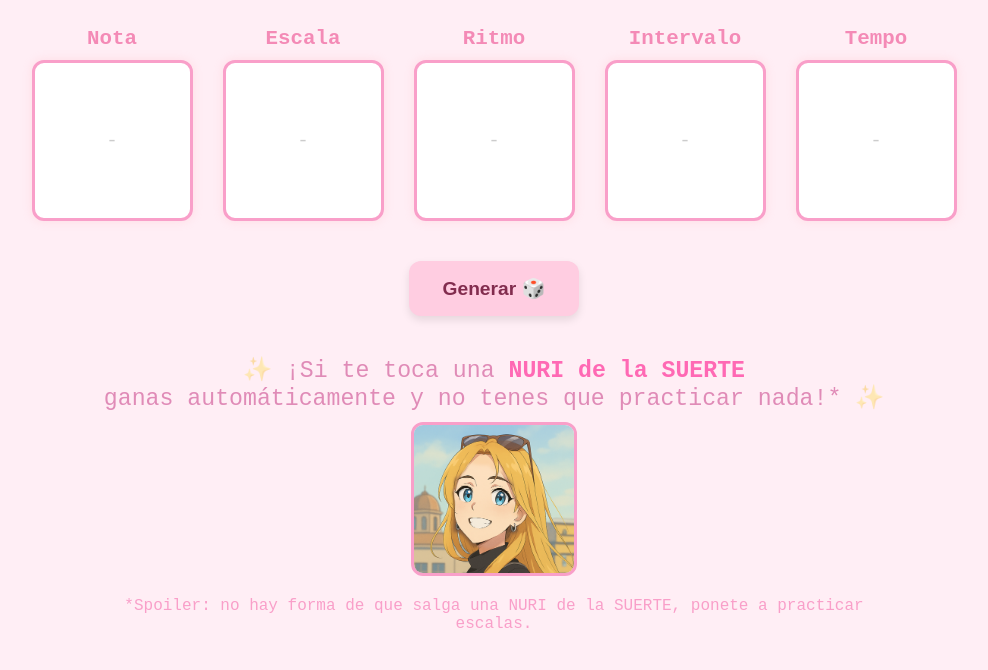
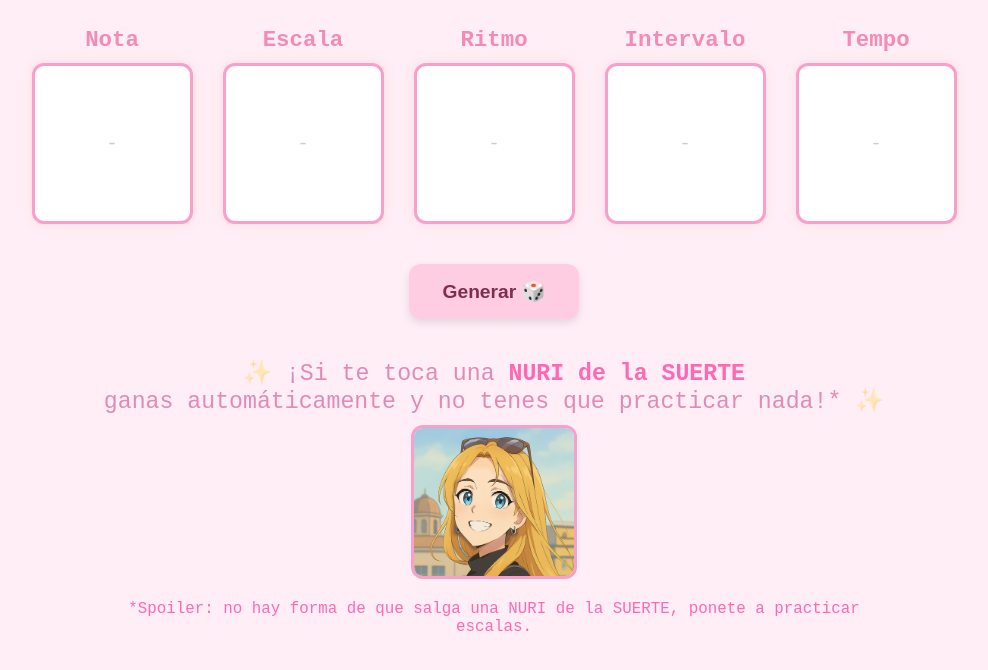
Before and after one commit to Nahuel860/nahuel860.github.io, a plain HTML site: page index.html in a window 1280 px wide. Shown: the part 112-782 px from the top of the page, without its empty margins (146-1134 px from the left). Drawn offline with Linux system fonts and the light colour scheme.

Commit message:
Update index.html

```diff
--- a/index.html
+++ b/index.html
@@ -61,7 +61,7 @@
     }
 
     .titulo {
-      font-size: 1.3em;
+      font-size: 1.4em;
       margin-bottom: 10px;
       color: #f48ab6;
       font-weight: bold;
@@ -170,7 +170,7 @@
         <span class="estrella">✨</span>
     </p>
     <img src="nuri2.png" alt="Nuri de la Suerte" class="nuri-img">
-    <p style="font-size: 0.3em, color: gray;">
+    <p style="font-size: 0.99em; color: #ff69b4;">
       *Spoiler: no hay forma de que salga una NURI de la SUERTE, ponete a practicar escalas.</p>
   </div>
 
```
